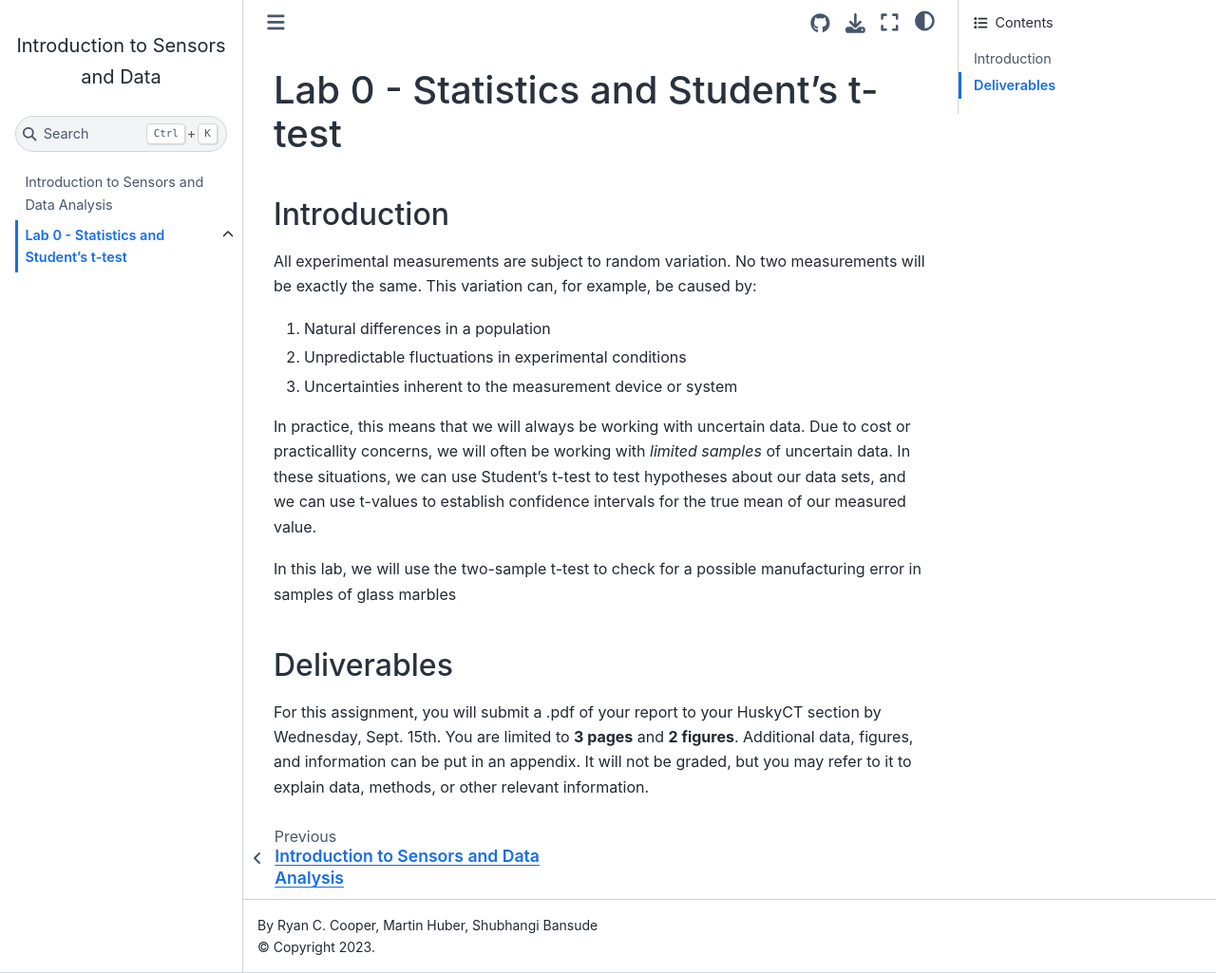
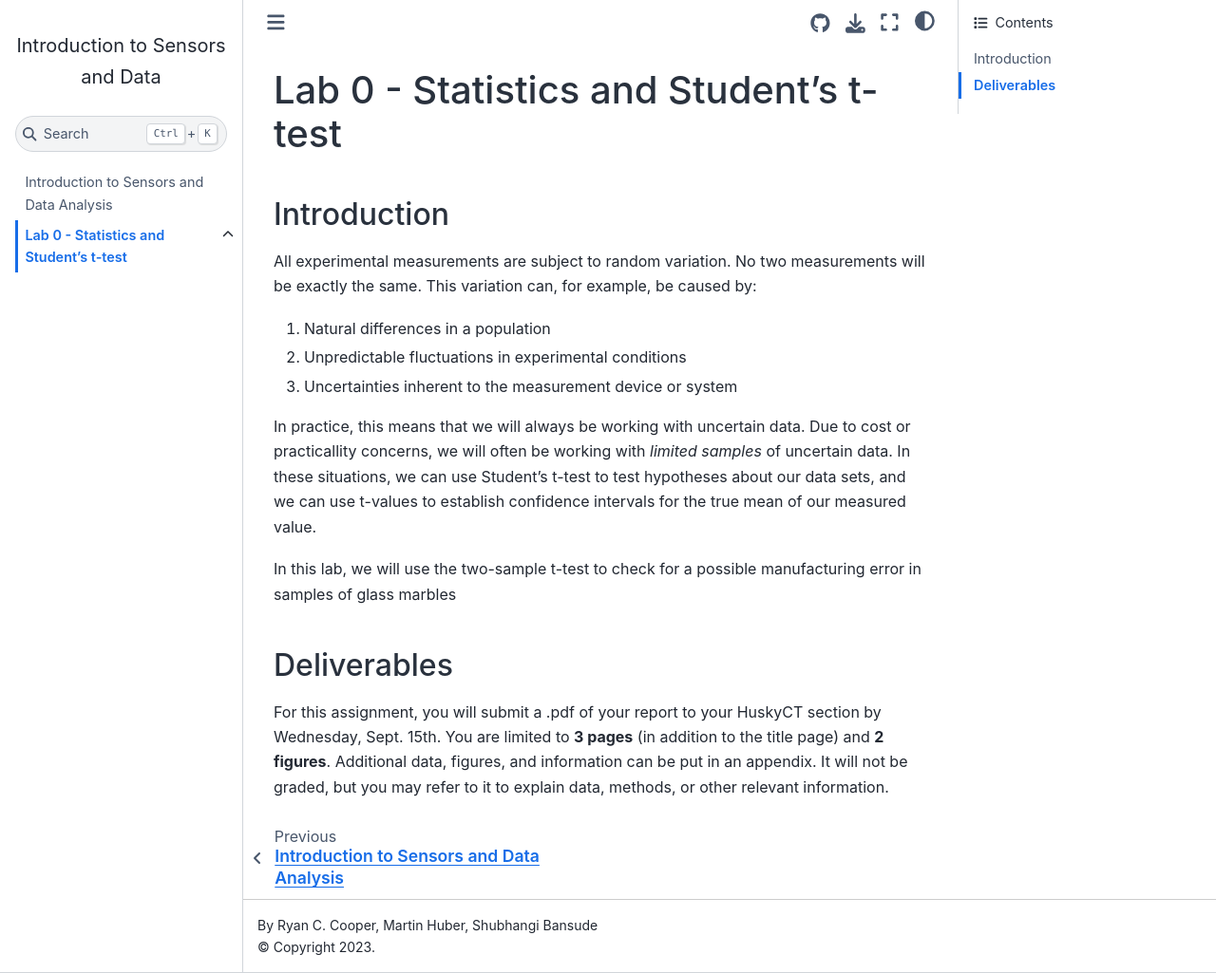
Before and after one commit to cooperrc/sensors_and_data, a Jupyter Book: the page built from ME3263-Lab_00/README.md, in a window 1280 px wide and 1025 px high. Shown: the whole window at 95% size. Built offline with Jupyter Book 1.0.4 settings and Sphinx 7.4.7 and the Sphinx Book theme 1.1.4, drawn with Linux system fonts in a browser that asks for light colours; pages that are not in the unit, such as notebooks, are missing from menus.

Commit message:
final typo cleanup

```diff
--- a/ME3263-Lab_00/README.md
+++ b/ME3263-Lab_00/README.md
@@ -14,4 +14,4 @@ In this lab, we will use the two-sample t-test to check for a possible manufactu
 
 ## Deliverables
 
-For this assignment, you will submit a .pdf of your report to your HuskyCT section by Wednesday, Sept. 15th. You are limited to __3 pages__ and __2 figures__. Additional data, figures, and information can be put in an appendix. It will not be graded, but you may refer to it to explain data, methods, or other relevant information.
+For this assignment, you will submit a .pdf of your report to your HuskyCT section by Wednesday, Sept. 15th. You are limited to __3 pages__ (in addition to the title page) and __2 figures__. Additional data, figures, and information can be put in an appendix. It will not be graded, but you may refer to it to explain data, methods, or other relevant information.
```
Also changed, not shown: 1 other file.
